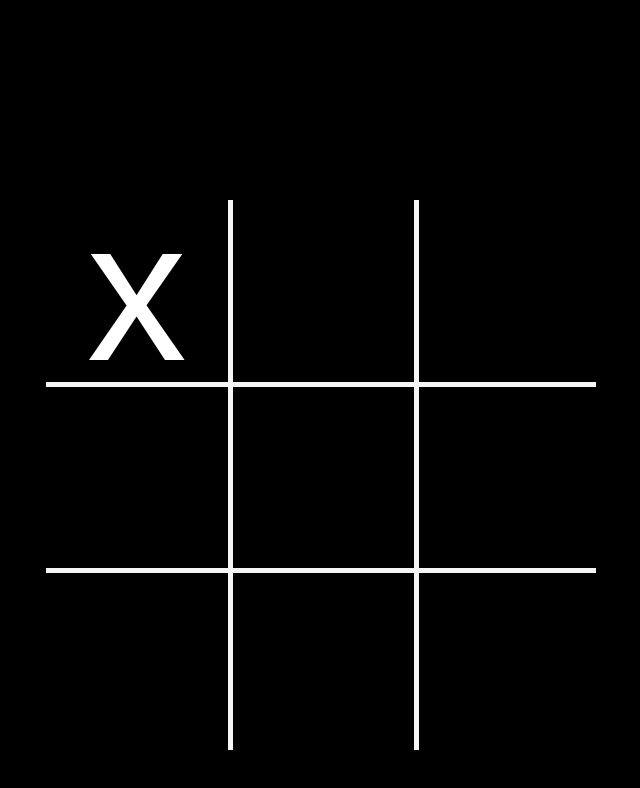
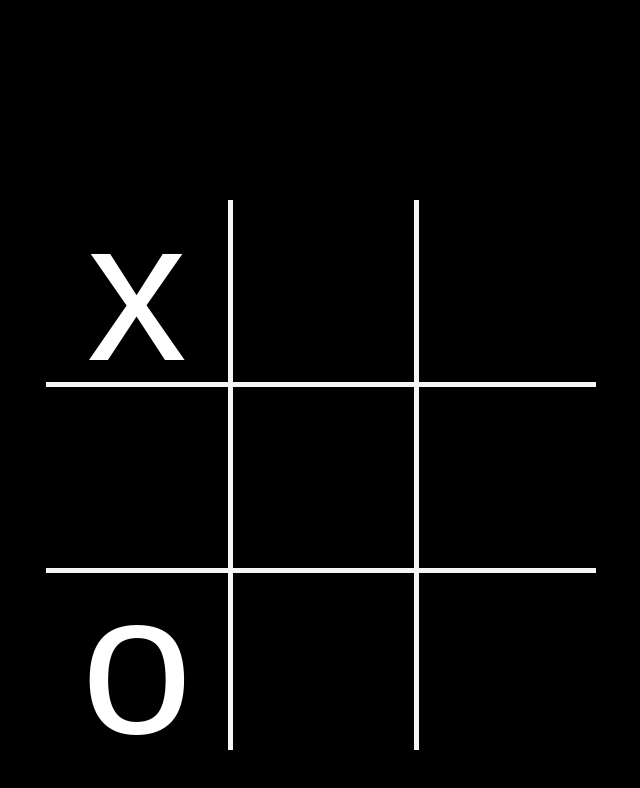
Before and after one commit to FaustoSacco/Tic-Tac-Toe, a plain HTML site: page index.html in a window 1280 px wide. Both pictures are taken after a click on the element 298 px from the left and 290 px from the top of the page. Shown: the whole page, without its empty margins (162-802 px from the left). Drawn offline with Linux system fonts and the light colour scheme.

Commit message:
Implementing random square

```diff
--- a/app.js
+++ b/app.js
@@ -2,26 +2,37 @@ let board = ["", "", "", "", "", "", "", "", ""];
 let player = "x";
 let finish = false;
 let turn = 1;
+let availableSquares = [0, 1, 2, 3, 4, 5, 6, 7, 8];
 
 function addText(id) {
   if (finish == false) {
     turn++;
     if (board[id] == "") {
+      // add delete elements here
       document.getElementById(id).innerHTML = player;
-      if (player == "x") {
-        board[id] = "x";
-        checkForWin();
+
+      availableSquares = availableSquares.filter((number) => number != id);
+      console.log(availableSquares);
+      board[id] = "x";
+      checkForWin();
+      if (finish == false) {
+        turn++;
         player = "o";
-      } else {
-        board[id] = "o";
+        let randomSquare = chooseRandomSquare();
+        document.getElementById(randomSquare).innerHTML = player;
+        board[randomSquare] = "o";
         checkForWin();
         player = "x";
       }
-      console.log(turn);
     }
   } else {
     resetGame();
   }
+}
+
+function chooseRandomSquare() {
+  let index = Math.floor(Math.random() * availableSquares.length);
+  return availableSquares[index];
 }
 
 function checkForWin() {
--- a/index.html
+++ b/index.html
@@ -19,6 +19,7 @@
       <div class="square" onclick="addText(id)" id="8"></div>
     </div>
     <p class="title" id="result"></p>
+    <p class="title" id="demo"></p>
 
     <script src="app.js"></script>
   </body>
```
